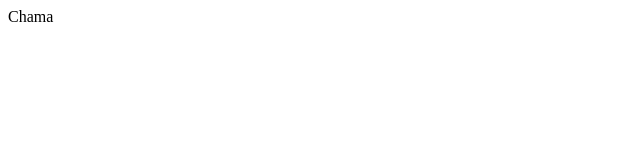
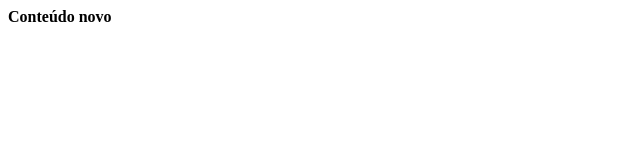
Before and after one commit to odanilosouza/modulogit, a plain HTML site: page index.html in a window 1280 px wide. Shown: the full height of the page, 0-640 px from the left. Drawn offline with Linux system fonts and the light colour scheme.

```diff
--- a/index.html
+++ b/index.html
@@ -7,6 +7,6 @@
     <title>Document</title>
 </head>
 <body>
-    Chama
+    <strong>Conteúdo novo </strong>
 </body>
 </html>
--- /dev/null
+++ b/qualquer/script.js
@@ -0,0 +1 @@
+asdfasfasfdasdas
```
Also changed, not shown: 1 other file.
